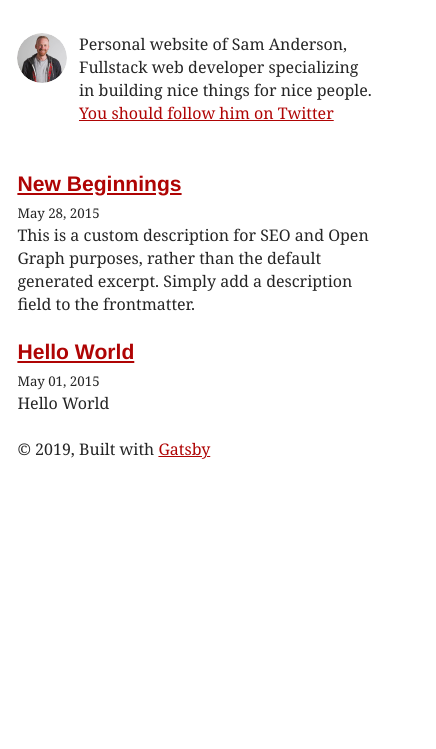
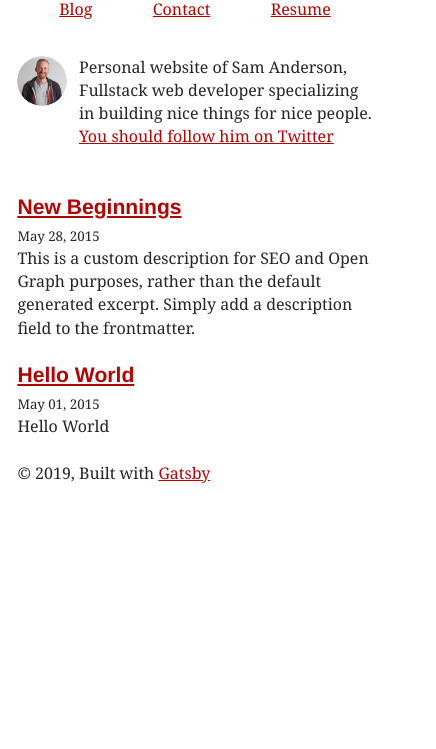
Before and after one commit to andomain/andomain, a Gatsby site: page / in a window 390 px wide. Shown: the part 95-844 px from the top of the page, 436 px wide, since content can reach past the window. Built offline with nearby package versions, Linux system fonts and the light colour scheme; Gatsby itself is replaced by a stand-in of ours; some packages are replaced by stand-ins of ours.

Commit message:
Responsive styling

```diff
--- a/src/components/header.js
+++ b/src/components/header.js
@@ -5,6 +5,7 @@
 
 const HeaderContainer = styled.header`
     display: flex;
+    flex-wrap: wrap;
     margin-bottom: ${rhythm(1.5)};
 `;
 
@@ -20,18 +21,20 @@
         align-items: center;
         margin: 0 ${rhythm(.5)} 0 0;
     }
+
+    @media(max-width: ${props => props.theme.mobileBreakpoint}px) {
+        justify-content: space-around;
+
+        a {
+            margin: 0;
+        }
+    }
 `;
 
 const Header = ({ title }) => {
-
     return (
-
         <HeaderContainer>
-            <h1
-                style={{
-                    ...scale(1.5),
-                }}
-            >
+            <h1 style={{ ...scale(1.5) }}>
                 <Link
                     style={{
                         boxShadow: `none`,
--- a/src/components/layout.js
+++ b/src/components/layout.js
@@ -9,9 +9,9 @@
 import '../styles/global.scss';
 
 const PageContainer = styled.div`
-    marginLeft: auto;
-    marginRight: auto;
-    maxWidth: rhythm(24);
+    margin: 0 auto;
+    width: 100%;
+    max-width: ${rhythm(24)};
     padding: ${ rhythm(1.5)} ${rhythm(3 / 4)};
 `;
 
@@ -20,6 +20,8 @@
     highlight: '#ff0000',
     link: '#af0404',
     neutral: '#414141',
+    light: '#eee',
+    mobileBreakpoint: 768,
 }
 
 const Layout = ({ children, pageTitle }) => {
```
